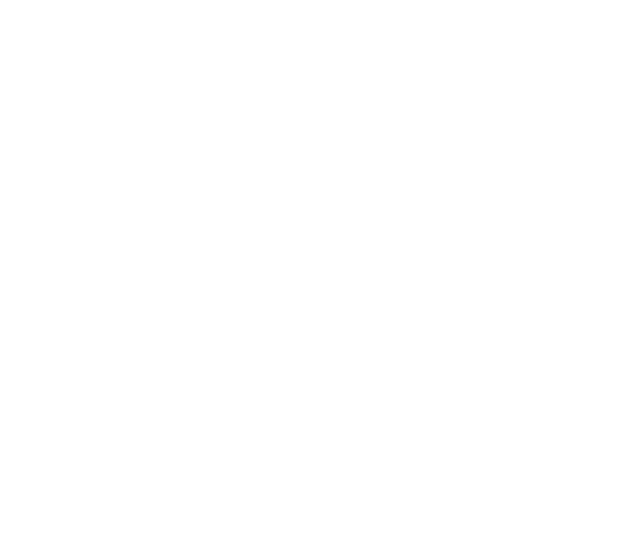
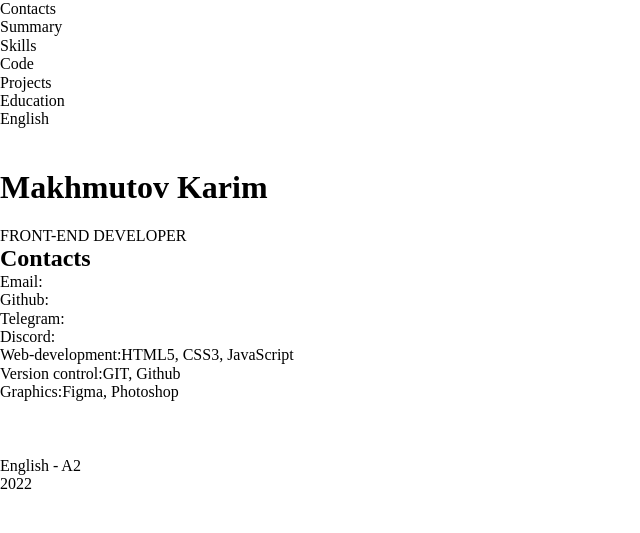
Before and after one commit to karimch21/n-rsschool-cv, a plain HTML site: page index.html in a window 1280 px wide. Shown: the whole page, without its empty margins (0-640 px from the left). Drawn offline with Linux system fonts and the light colour scheme.

Commit message:
feat: added markup of the main blocks

```diff
--- a/index.html
+++ b/index.html
@@ -11,7 +11,140 @@
 </head>
 
 <body>
+    <div class="content">
+        <header class="header">
+            <div class="container">
+                <div class="menu-wrap">
+                    <nav class="menu">
+                        <ul class="menu__list">
+                            <li class="menu__item">
+                                <a href="#">Contacts</a>
+                            </li>
+                            <li class="menu__item">
+                                <a href="#">Summary</a>
+                            </li>
+                            <li class="menu__item">
+                                <a href="#">Skills</a>
+                            </li>
+                            <li class="menu__item">
+                                <a href="#">Code</a>
+                            </li>
+                            <li class="menu__item">
+                                <a href="#">Projects</a>
+                            </li>
+                            <li class="menu__item">
+                                <a href="#">Education</a>
+                            </li>
+                            <li class="menu__item">
+                                <a href="#">English</a>
+                            </li>
+                        </ul>
+                    </nav>
+                </div>
+            </div>
+        </header>
+        <main class="main">
+            <div class="container">
 
+
+                <section class="promo">
+                    <div class="container">
+                        <div class="promo__box">
+                            <div class="promo__img">
+                                <img src="" alt="">
+                            </div>
+                            <div class="promo__content">
+                                <h1 class="promo__title">Makhmutov Karim</h1>
+                                <p class="promo__text">FRONT-END DEVELOPER</p>
+                            </div>
+                        </div>
+                    </div>
+                </section>
+
+                <div class="cotnent__box">
+                    <section class="contacts block-wh">
+                        <h2 class="contacts__title title">Contacts</h2>
+                        <ul class="contacts__list">
+                            <li class="contacts__item"></li>
+                            <li class="contacts__item"><span>Email:</span>
+                                <a href="#"></a>
+                            </li>
+                            <li class="contacts__item"><span>Github:</span>
+                                <a href="#"></a>
+                            </li>
+                            <li class="contacts__item"><span>Telegram:</span>
+                                <a href="#"></a>
+                            </li>
+                            <li class="contacts__item"><span>Discord:</span>
+                                <a href="#"></a>
+                            </li>
+                        </ul>
+                    </section>
+
+                    <sectiion class="summary block-wh">
+                        <p></p>
+                    </sectiion>
+
+                    <section class="skills block-wh">
+                        <ul class="skills__list">
+                            <li class="skills__item">Web-development:<span>HTML5, CSS3, JavaScript</span></li>
+                            <li class="skills__item">Version control:<span>GIT, Github</span></li>
+                            <li class="skills__item">Graphics:<span>Figma, Photoshop</span></li>
+                        </ul>
+                    </section>
+
+                    <section class="code">
+                        <code></code>
+                    </section>
+
+                    <section class="courses block-wh">
+                        <ul class="courses__list">
+                            <li class="courses__item"><span></span></li>
+                            <li class="courses__item"><span></span></li>
+                            <li class="courses__item"><span></span></li>
+                        </ul>
+                    </section>
+
+                    <section class="projects block-wh">
+                        <ul class="projects__list">
+                            <li class="projects__item">
+                                <a href="#"></a>
+                            </li>
+                            <li class="projects__item">
+                                <a href="#"></a>
+                            </li>
+                            <li class="projects__item">
+                                <a href="#"></a>
+                            </li>
+                        </ul>
+                    </section>
+
+                    <section class="education block-wh">
+                        <ul class="educaiton__list">
+                            <li></li>
+                        </ul>
+                    </section>
+
+                    <section class="languages block-wh">
+                        <ul class="languages__list">
+                            <li class="languages__item">English - A2</li>
+                        </ul>
+                    </section>
+                </div>
+            </div>
+        </main>
+    </div>
+    <footer class="footer">
+        <div class="container footer__box">
+            <div class="footer__content">
+                <div class="data">
+                    2022
+                </div>
+                <a href="#" class="link-git"></a>
+            </div>
+            <a href="#" class="link-rs"></a>
+        </div>
+    </footer>
 </body>
 
 </html>
```
